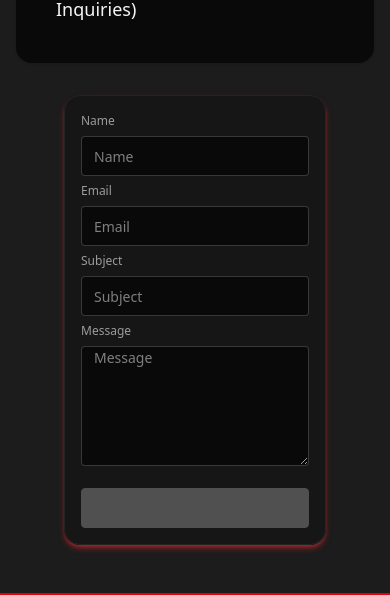
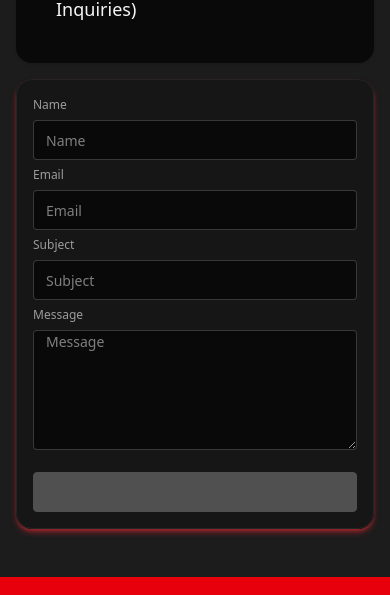
Before and after one commit to jacobferreras/car-rental, a Next.js app: page /contact in a window 390 px wide. Shown: the part 800-1395 px from the top of the page. Built offline with nearby package versions, Linux system fonts and the light colour scheme; no server answers.

Commit message:
fix: improve layout of ContactSection for better responsiveness

```diff
--- a/components/ui/contact/ContanctSection.tsx
+++ b/components/ui/contact/ContanctSection.tsx
@@ -24,7 +24,7 @@ const ContanctSection = () => {
         </div>
       </div>
 
-      <div className="px-4 mb-12 flex flex-col lg:flex-row justify-center items-center gap-4">
+      <div className="px-4 mb-12 lg:flex lg:flex-row lg:justify-center lg:items-center lg:gap-8">
         <div className="card w-auto lg:w-96 bg-base-100 card-xl shadow-sm mb-4">
           <div className="card-body">
             <h2 className="card-title">Contact Information</h2>
@@ -63,7 +63,9 @@ const ContanctSection = () => {
           </div>
         </div>
 
-        <ContactForm />
+        <div>
+          <ContactForm />
+        </div>
       </div>
 
       <div>
```
